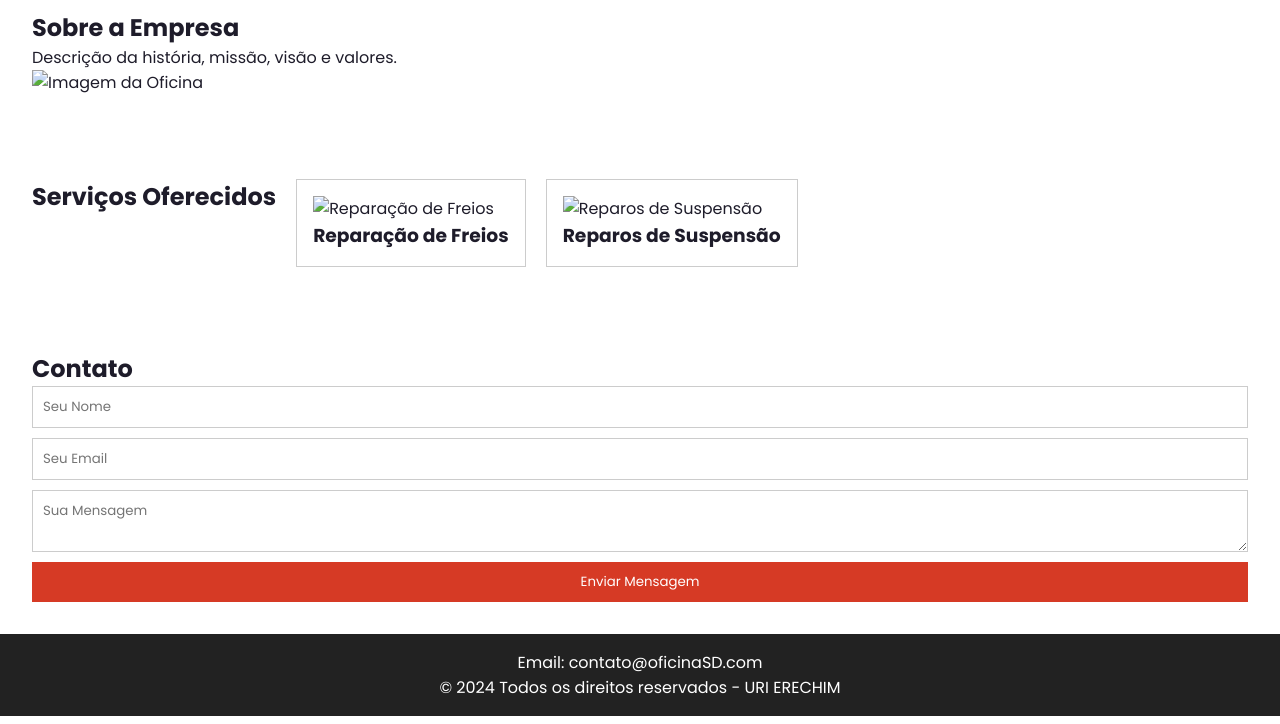
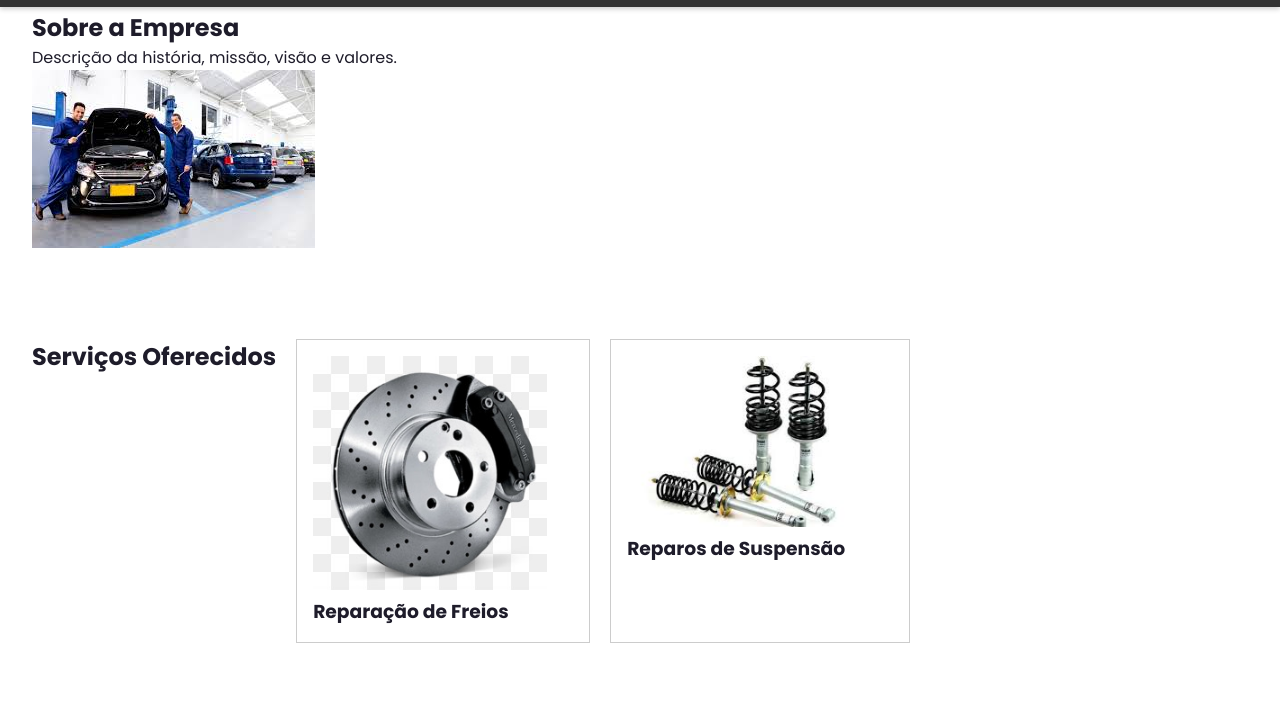
Before and after one commit to srodrigues51/TDE4, a plain HTML site: page index.html in a window 1280 px wide. Shown: the part 112-836 px from the top of the page. Drawn offline with nearby package versions, Linux system fonts and the light colour scheme.

Commit message:
Update index.html

```diff
--- a/index.html
+++ b/index.html
@@ -11,7 +11,7 @@
     <header>
         <nav class="navigation">
             <div class="logo">
-                <img src="images/logo.png" alt="Imagem Logo">
+                <img src="logo.png" alt="Imagem Logo">
             </div>
             <ul class="nav-menu">
                 <li class="nav-item"><a href="#sobre">Sobre a Empresa</a></li>
@@ -24,16 +24,16 @@
         <section id="sobre" class="about-section">
             <h1>Sobre a Empresa</h1>
             <p>Descrição da história, missão, visão e valores.</p>
-            <img src="images/sobre.jpg" alt="Imagem da Oficina">
+            <img src="sobre.jpg" alt="Imagem da Oficina">
         </section>
         <section id="servicos" class="services-section">
             <h1>Serviços Oferecidos</h1>
             <div class="service">
-                <img src="images/freio.jpg" alt="Reparação de Freios">
+                <img src="freio.jpg" alt="Reparação de Freios">
                 <h3>Reparação de Freios</h3>
             </div>
             <div class="service">
-                <img src="images/suspensao.jpg" alt="Reparos de Suspensão">
+                <img src="suspensao.jpg" alt="Reparos de Suspensão">
                 <h3>Reparos de Suspensão</h3>
             </div>
         </section>
```
